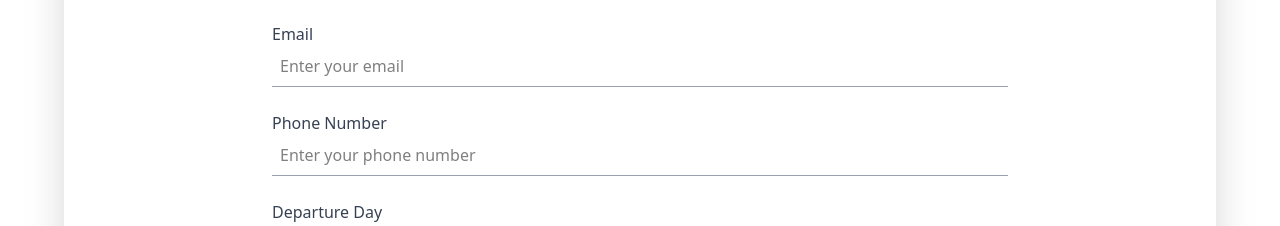
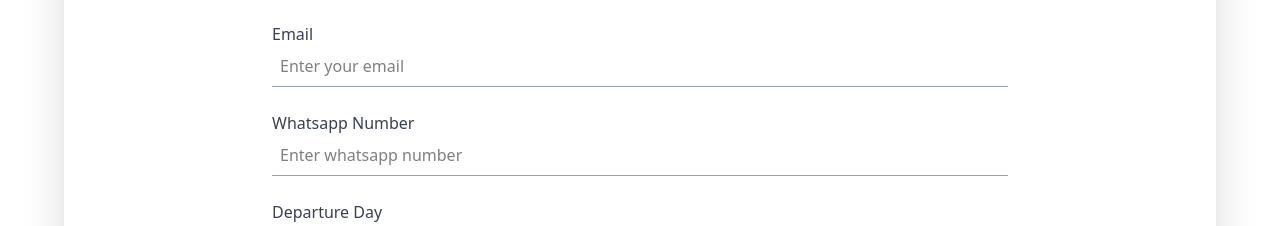
Before and after one commit to plf-computing/KIC, an Angular app: page /safaris/1 in a window 1280 px wide. Shown: the part 1349-1575 px from the top of the page. Built offline with nearby package versions, Linux system fonts and the light colour scheme; a web font is replaced by a local one.

Commit message:
`Fixed typos and minor text changes in various components`

```diff
--- a/src/app/home/discover/discover.component.html
+++ b/src/app/home/discover/discover.component.html
@@ -31,7 +31,7 @@
 <div class="flex flex-col lg:grid  lg:grid-cols-2 gap-x-10 pt-10 px-10 gap-y-6 lg:gap-y-0">
     <div class="flex flex-col justify-start  items-center gap-x-6 order-2 lg:order-1 gap-y-4">
         <h2 class="hidden lg:flex text-3xl font-semibold font-serif bg-gradient-to-r from-green-600  to-red-600 bg-clip-text text-transparent">TRANSFERS</h2>
-        <p class="text-xl"> Beach bay safari tours offers Airport and private transfers in Watamu with comfortable and reliable transport from Malindi Airport and Mombasa Airport to hotels and resorts. Cloents can choose from private cars, shuttles, or luxury vehicles for a smooth journey.
+        <p class="text-xl"> Beach bay safari tours offers Airport and private transfers in Watamu with comfortable and reliable transport from Malindi Airport and Mombasa Airport to hotels and resorts. Clients can choose from private cars, shuttles, or luxury vehicles for a smooth journey.
         </p>
         <button class="bg-black/80 text-white px-4 py-2 rounded-3xl text-xl hover:bg-gradient-to-r hover:from-red-600 hover:via-white hover:to-green-600 hover:text-black ">Explore More <span><i class="fa-solid fa-arrow-right-long fa-lg pl-1 "></i></span></button>
     </div>
--- a/src/app/navbar/navbar.component.html
+++ b/src/app/navbar/navbar.component.html
@@ -1,6 +1,6 @@
 <nav class="fixed bg-gradient-to-r from-green-600 via-white to-red-600 flex w-full z-50  lg:justify-between items-center   py-1"  >
     <div (click)="whenClicked()" class="">
-        <a  routerLink="">
+        <a  routerLink="/">
         <img class="object-contain h-24 lg:h-28 " src="/images/logokenya.png" alt="">
         </a>
     </div>
--- a/src/app/safaris/safari-form/safari-form.component.html
+++ b/src/app/safaris/safari-form/safari-form.component.html
@@ -59,8 +59,8 @@
 
 
         <div>
-            <label class="block text-gray-700 font-medium">Phone Number</label>
-            <input type="tel" formControlName="phone" placeholder="Enter your phone number"
+            <label class="block text-gray-700 font-medium">Whatsapp Number</label>
+            <input type="tel" formControlName="phone" placeholder="Enter whatsapp number"
                 class="w-full p-2 border-b border-gray-400 focus:outline-none focus:border-amber-500">
         </div>
 
--- a/src/app/safaris/safari-form/safari-form.component.ts
+++ b/src/app/safaris/safari-form/safari-form.component.ts
@@ -54,7 +54,7 @@ export class SafariFormComponent {
 
     const formValues = this.safariForm.value;
 
-    const message = `Hello, I am interested in a safari booking!%0A
+    const message = `Hello, I am interested in your safari booking!%0A
     Email: ${formValues.email}%0A
     Number of Adults: ${formValues.adults}%0A
     Number of Children: ${formValues.children}%0A
```
